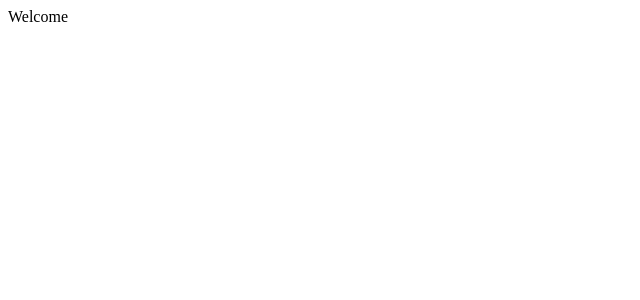
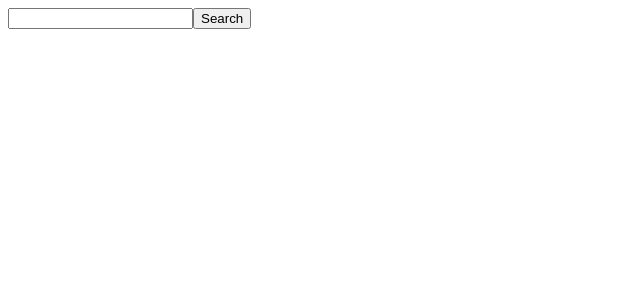
Before and after one commit to KeKam/moviedb-app, a React (Create React App) app: page / in a window 1280 px wide. Shown: the top 300 px of the page, without its empty margins (0-640 px from the left). Built offline with nearby package versions, Linux system fonts and the light colour scheme.

Commit message:
Add SearchBar component

```diff
--- a/src/components/App.tsx
+++ /dev/null
@@ -1,5 +0,0 @@
-import React from 'react';
-
-export const App = () => {
-  return <div>Welcome</div>;
-};
--- /dev/null
+++ b/src/components/App/App.tsx
@@ -0,0 +1,11 @@
+import React from 'react';
+
+import { SearchBar } from '../search-bar/search-bar';
+
+export const App = () => {
+  return (
+    <div>
+      <SearchBar />
+    </div>
+  );
+};
--- /dev/null
+++ b/src/components/search-bar/search-bar.tsx
@@ -0,0 +1,27 @@
+import React, { useState } from 'react';
+
+export const SearchBar: React.FC = () => {
+  const [searchValue, setSearchValue] = useState('');
+
+  const handleInputChange = (e: React.ChangeEvent<HTMLInputElement>): void => {
+    setSearchValue(e.target.value);
+  };
+
+  const handleOnClick = (e: React.MouseEvent<HTMLButtonElement>): void => {
+    e.preventDefault();
+    resetInputField();
+  };
+
+  const resetInputField = (): void => {
+    setSearchValue('');
+  };
+
+  return (
+    <form>
+      <input onChange={handleInputChange} value={searchValue} type='text' />
+      <button onClick={handleOnClick} type='submit'>
+        Search
+      </button>
+    </form>
+  );
+};
--- a/src/index.tsx
+++ b/src/index.tsx
@@ -1,5 +1,5 @@
 import React from 'react';
 import ReactDOM from 'react-dom';
-import { App } from './components/App';
+import { App } from './components/App/App';
 
 ReactDOM.render(<App />, document.getElementById('root'));
```
